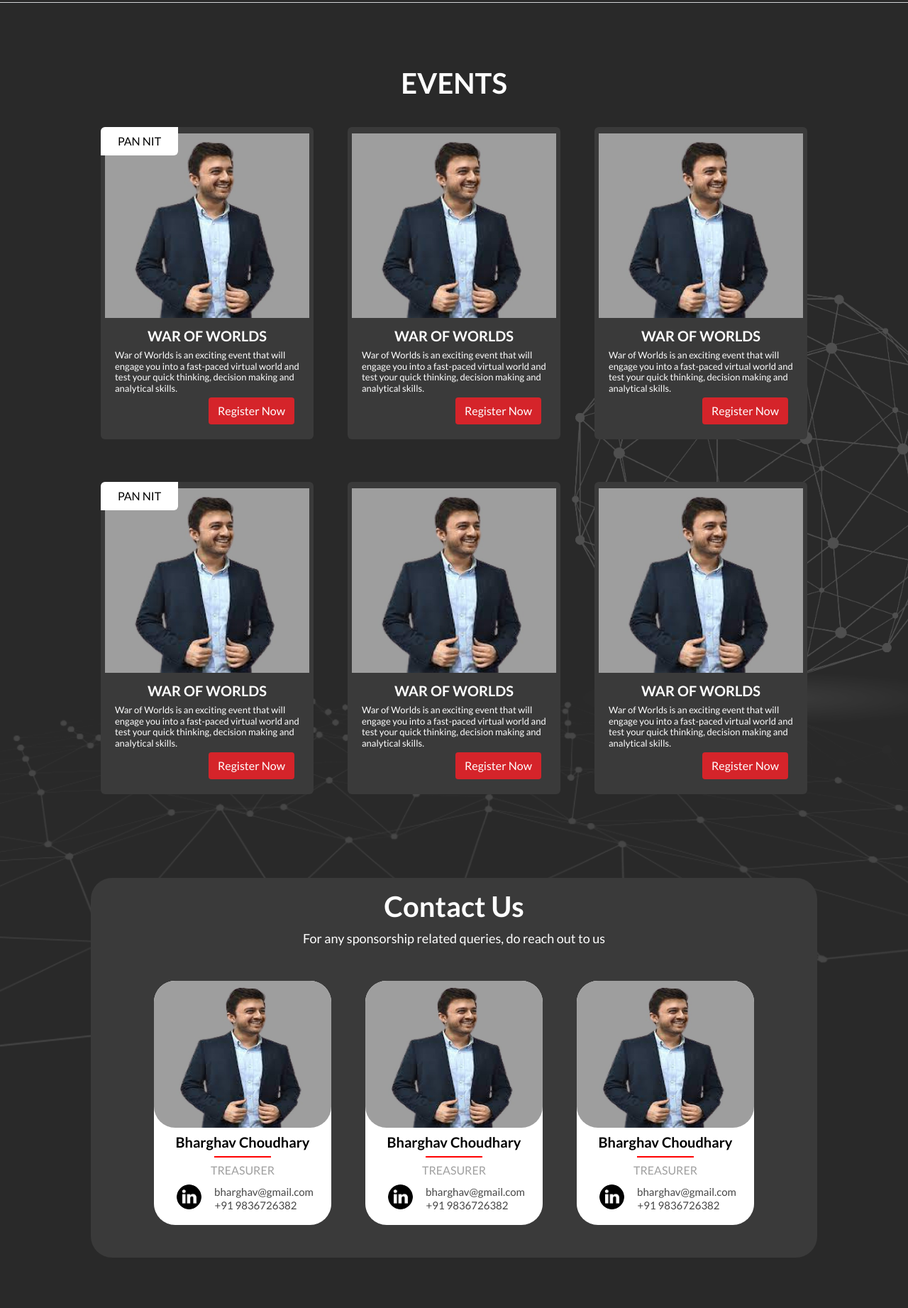
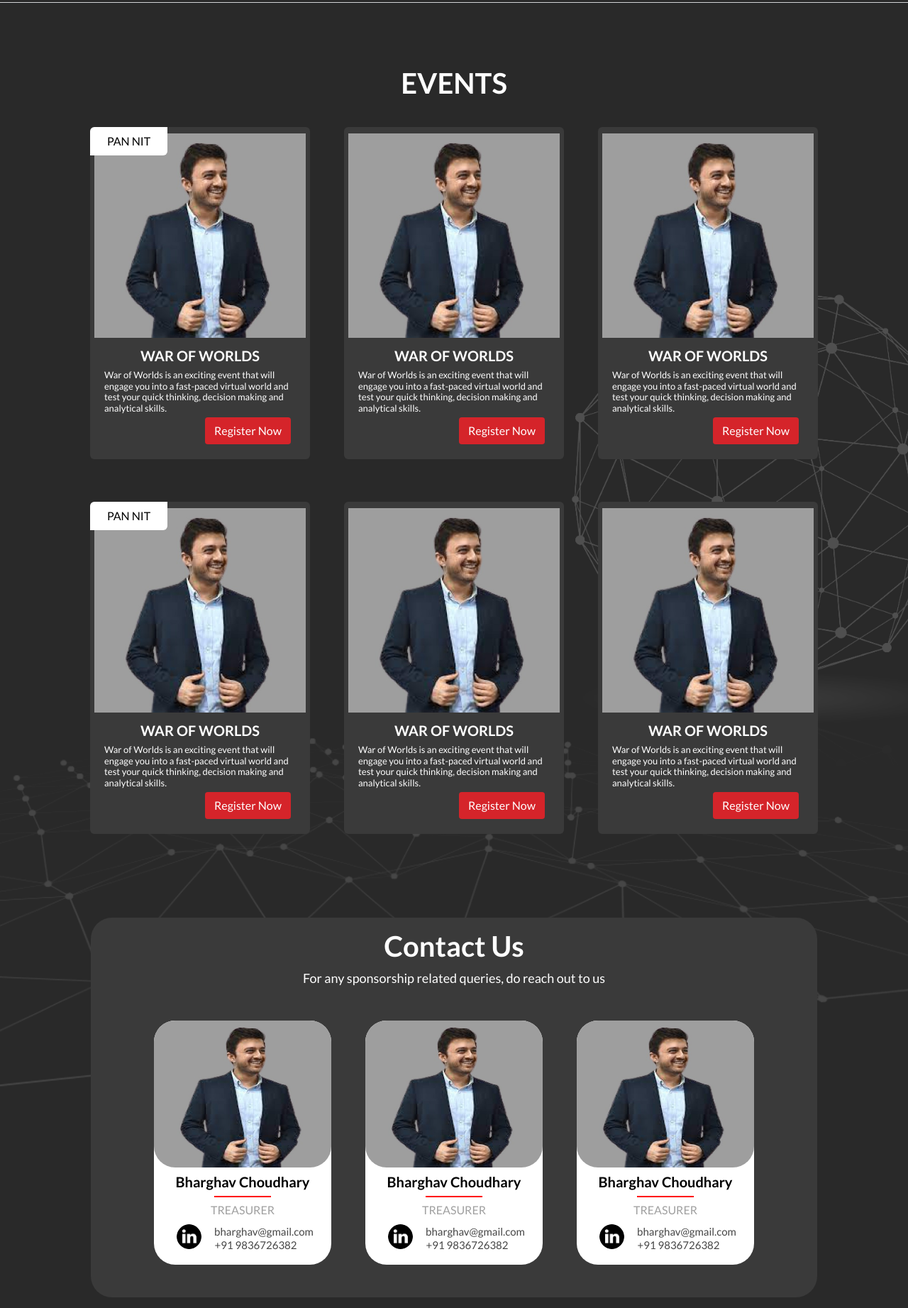
Before and after one commit to asachkahitari/consortium2022, a PHP site: page /events.php in a window 1280 px wide. Shown: the part 77-1920 px from the top of the page at 71% size. Run offline with PHP 8.4, Linux system fonts and the light colour scheme.

Commit message:
Update style.css

```diff
--- a/css/style.css
+++ b/css/style.css
@@ -1,3 +1,43 @@
+.content {display:none;}
+.preload { width:100px;
+    height: 100px;
+    position: fixed;
+    top: 45%;
+    left: 45%;}
+
+    .hexa {
+      -moz-animation: marquee 10s linear infinite;
+      -webkit-animation: marquee 10s linear infinite;
+      animation: marquee 10s linear infinite;
+    }
+    @-moz-keyframes marquee {
+      0% {
+        transform: translateX(100%);
+      }
+      100% {
+        transform: translateX(-100%);
+      }
+    }
+    @-webkit-keyframes marquee {
+      0% {
+        transform: translateX(100%);
+      }
+      100% {
+        transform: translateX(-100%);
+      }
+    }
+    @keyframes marquee {
+      0% {
+        -moz-transform: translateX(100%);
+        -webkit-transform: translateX(100%);
+        transform: translateX(100%)
+      }
+      100% {
+        -moz-transform: translateX(-100%);
+        -webkit-transform: translateX(-100%);
+        transform: translateX(-100%);
+      }
+    }
 body{
   margin: 0;
   padding:0;
@@ -139,16 +179,16 @@ a{
 
 /* EVENTS CARDS CSS */
 .eventcard{
-    height: 440px;
-    width: 300px;
+    height: 468px;
+    width: 310px;
     margin: 30px 50px;
     background-color: #3a3a3a;
     border-radius: 6px;
 }
 .eventcard img {
   padding: 5px 0;
-  height: 270px;
-  width: 288px;
+  height: 298px;
+  width: 298px;
   margin-left: -6px;
   margin-top:4px;
 }
@@ -229,7 +269,8 @@ a{
 .caret:before {
   content: '';
   position: absolute;
-  top: -15vw;
+  /* top: -15vw; */
+  top: -12rem;
   left: 50vw;
   border-top: 25px solid #fff;
   border-left: 25px solid transparent;
@@ -240,7 +281,8 @@ a{
   content: '';
   position: absolute;
   left: 50vw;
-  top: -15vw;
+  /* top: -15vw; */
+  top: -12rem;
   border-top: 25px solid #fff;
   border-left: 25px solid transparent;
   border-right: 25px solid transparent;
```
